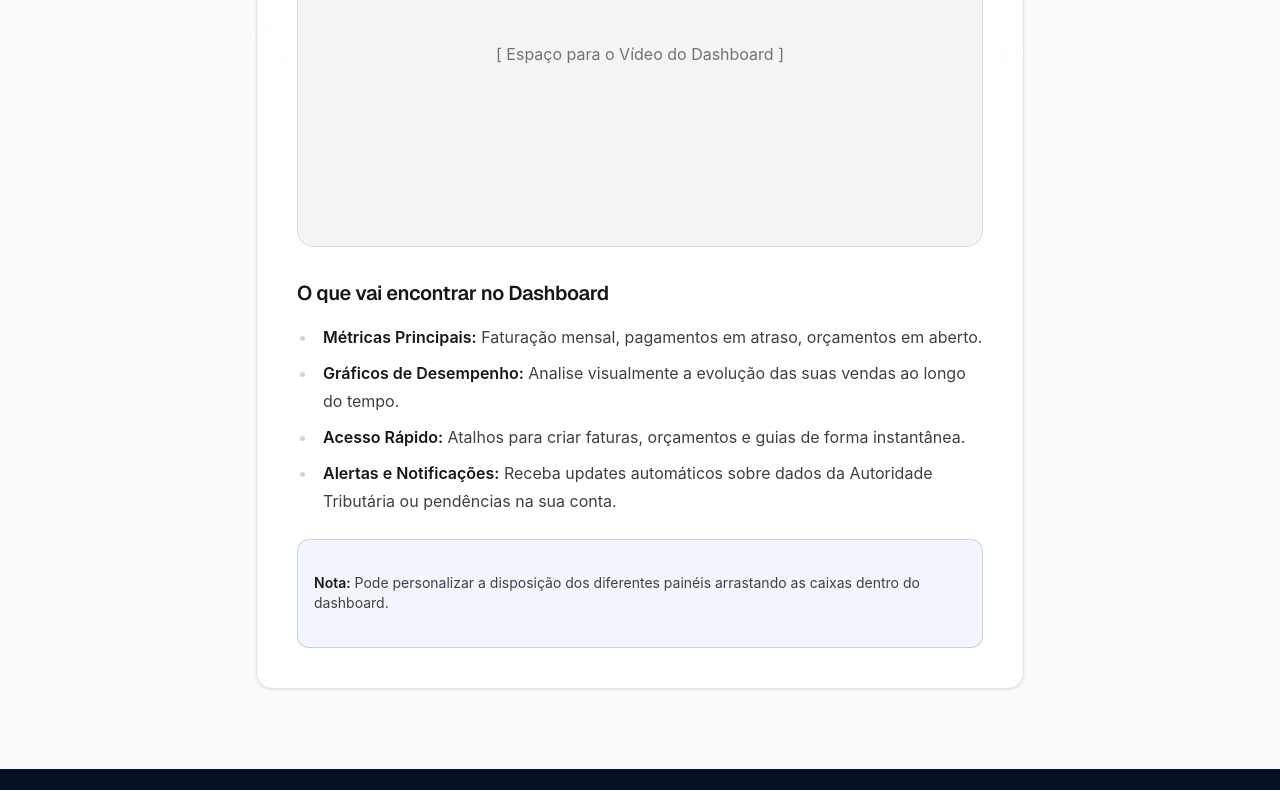
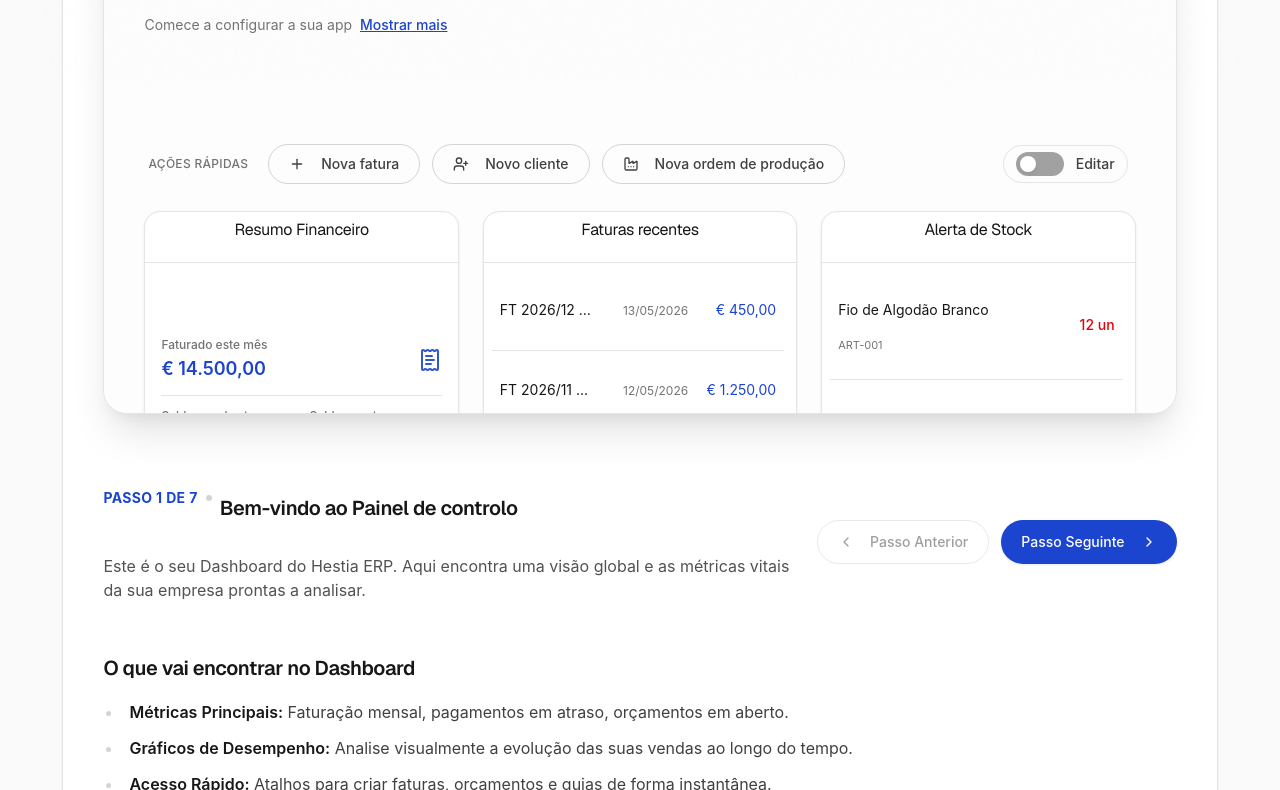
Before and after one commit to hestiatechnology/hestiatechnology.pt, an Astro site: page /pt/support/dashboard-geral in a window 1280 px wide. Shown: the part 717-1507 px from the top of the page. Built offline with nearby package versions, Linux system fonts and the light colour scheme; Astro itself is replaced by a stand-in of ours.

Commit message:
Refactor ArticlePage and SuportePage layout; add InteractiveDashboardDemo component to support page

```diff
--- a/src/components/pages/ArticlePage.tsx
+++ b/src/components/pages/ArticlePage.tsx
@@ -11,7 +11,7 @@ interface ArticlePageProps {
 export default function ArticlePage({ title, description, children, backHref = "/pt/support" }: ArticlePageProps) {
   return (
     <div className="w-full min-h-screen bg-neutral-50 dark:bg-neutral-950 py-20 px-4 md:px-8 mt-16">
-      <div className="max-w-3xl mx-auto space-y-8">
+      <div className="max-w-[1400px] w-[95%] mx-auto space-y-8">
         <a
           href={backHref}
           className="inline-flex items-center text-sm font-medium text-neutral-500 hover:text-neutral-900 dark:hover:text-neutral-50 transition-colors"
--- a/src/components/pages/SuportePage.tsx
+++ b/src/components/pages/SuportePage.tsx
@@ -32,10 +32,10 @@ export default function SuportePage() {
   const activeArticles = ARTICLES[activeTab] || [];
 
   return (
-    <div className="w-full min-h-screen bg-neutral-50 dark:bg-neutral-950 py-20 px-4 md:px-8 pt-32">
-      <div className="max-w-6xl mx-auto space-y-12">
+    <div className="w-full min-h-screen bg-neutral-50 dark:bg-neutral-950 py-20 px-4 md:px-8 mt-16">
+      <div className="max-w-[1400px] w-[95%] mx-auto space-y-12">
         {/* Header Section */}
-        <div className="text-center space-y-6 max-w-2xl mx-auto">
+        <div className="text-center space-y-6 max-w-4xl mx-auto">
           <h1 className="text-4xl md:text-5xl font-bold tracking-tight text-neutral-900 dark:text-neutral-50">
             Centro de Suporte
           </h1>
--- /dev/null
+++ b/src/components/support/InteractiveDashboardDemo.tsx
@@ -0,0 +1,298 @@
+import React, { useState, useEffect } from "react";
+import { ChevronRight, ChevronLeft, ChevronDown, Plus, UserPlus, Factory, GripVertical, Settings, Bell, TrendingUp, AlertCircle, Clock, ReceiptText, BarChart3, FileText, SwitchCamera, X, Users, SquarePlus, TriangleAlert } from "lucide-react";
+import { Button } from "@/components/ui/button";
+
+const STEPS = [
+  {
+    title: "Bem-vindo ao Painel de controlo",
+    description: "Este é o seu Dashboard do Hestia ERP. Aqui encontra uma visão global e as métricas vitais da sua empresa prontas a analisar.",
+    target: "dashboard-root"
+  },
+  {
+    title: "Ações Rápidas",
+    description: "Aqui pode criar rapidamente Faturas, Clientes ou Ordens de Produção sem ter de navegar pelos respetivos menus verticais do ERP.",
+    target: "quick-actions"
+  },
+  {
+    title: "Modo de Edição",
+    description: "Ao ativar o botão 'Editar dashboard', poderá reorganizar a disposição dos cartões arrastando-os pelo ícone.",
+    target: "edit-mode"
+  },
+  {
+    title: "Adicionar Cartão",
+    description: "Para além de reposicionar, pode carregar em 'Adicionar card' (quando em modo de edição) para abrir o catálogo e incluir novas métricas à sua medida.",
+    target: "add-card-modal"
+  },
+  {
+    title: "Resumo Financeiro",
+    description: "Consulte o total faturado no mês atual, os saldos que estão em aberto (por receber) e os valores em atraso.",
+    target: "financial-summary"
+  },
+  {
+    title: "Documentos Recentes",
+    description: "Cartões como as 'Últimas Faturas' permitem ver imediatamente os documentos emitidos nos últimos dias e o seu estado.",
+    target: "invoices-card"
+  },
+  {
+    title: "Controlo de Stock",
+    description: "Personalize ainda alertas como o de Stock Baixo para saber sempre quais os materiais que precisa de encomendar com urgência.",
+    target: "low-stock-card"
+  }
+];
+
+export default function InteractiveDashboardDemo() {
+  const [currentStep, setCurrentStep] = useState(0);
+  const [editMode, setEditMode] = useState(false);
+  const stepData = STEPS[currentStep];
+
+  const goNext = () => setCurrentStep((p) => Math.min(p + 1, STEPS.length - 1));
+  const goPrev = () => setCurrentStep((p) => Math.max(p - 1, 0));
+
+  useEffect(() => {
+    // Simulamos o ligar/desligar do edit mode no passo do edit-mode
+    if (currentStep === 2 && !editMode) setEditMode(true);
+    if (currentStep !== 2 && editMode) setEditMode(false);
+  }, [currentStep]);
+
+  // Helper para decidir estilos de highlight
+  const getHighlightClass = (targetName: string) => {
+    if (stepData.target === targetName && targetName !== "dashboard-root" && targetName !== "add-card-modal") {
+      return "ring-4 ring-primary ring-offset-4 ring-offset-[#fdfdfd] z-10 relative shadow-xl scale-[1.01] transition-all bg-white rounded-xl";
+    }
+    return "transition-all duration-300";
+  };
+
+  return (
+    <div className="w-full flex flex-col items-center gap-6 my-8">
+
+      {/* Container Principal do Mock do Hestia ERP - FORCE LIGHT MODE */}
+      <div className="w-full aspect-[4/3] md:aspect-[16/8] border border-neutral-200 rounded-3xl bg-[#f8f9fa] md:bg-white overflow-hidden flex flex-col relative shadow-xl text-sm mb-4 text-neutral-900 font-sans">
+
+        {/* Mock Modal "Adicionar Card" (Only visible in step 3) */}
+        <div className={`absolute inset-0 z-50 bg-neutral-900/30 backdrop-blur-[1px] flex items-center justify-center transition-all duration-300 ${stepData.target === "add-card-modal" ? "opacity-100 pointer-events-auto" : "opacity-0 pointer-events-none"}`}>
+           <div className={`w-full max-w-[500px] bg-[#fdfdfd] rounded-[28px] shadow-2xl p-6 flex flex-col gap-2 transition-transform duration-500 delay-100 ${stepData.target === "add-card-modal" ? 'scale-100 translate-y-0' : 'scale-95 translate-y-4'}`}>
+              <h2 className="text-[22px] font-normal tracking-tight text-neutral-900 mb-1">Adionar cartão</h2>
+
+              <div className="flex flex-col gap-4">
+                 <div className="flex flex-col gap-2 p-3">
+                   <h3 className="text-sm font-medium text-neutral-800">Escolha o cartão que necessita.</h3>
+
+                   {/* Material 3 Outlined Select Mock */}
+                   <div className="relative mt-2 border border-neutral-400 rounded ring-transparent hover:border-neutral-900 transition-colors px-4 py-3 min-h-[56px] flex items-center justify-between cursor-pointer bg-white">
+                      <span className="absolute -top-2 left-3 bg-white px-1 text-xs text-neutral-600 font-medium">Cartão</span>
+                      <span className="text-base text-neutral-900">Resumo Financeiro</span>
+                      <ChevronDown className="w-5 h-5 text-neutral-600" />
+                   </div>
+                 </div>
+
+                 {/* Mock Card Preview Inside Modal */}
+                 <div className="mx-3 mb-2 rounded-2xl border border-neutral-200 bg-white p-4 shadow-sm opacity-80 zoom-95 flex flex-col gap-3">
+                    <div className="flex items-center justify-between">
+                       <div className="flex flex-col gap-0.5">
+                         <span className="text-xs font-medium text-neutral-500">Faturado este mês</span>
+                         <span className="text-base font-semibold text-primary">€ 14.500,00</span>
+                       </div>
+                       <ReceiptText className="w-5 h-5 text-primary" />
+                    </div>
+                    <div className="w-full h-px bg-neutral-200"></div>
+                 </div>
+              </div>
+
+              <div className="flex justify-end gap-2 mt-4">
+                <Button variant="ghost" className="text-neutral-700 hover:text-neutral-900 hover:bg-neutral-100 rounded-full font-medium h-10 px-6">Cancelar</Button>
+                <Button className="bg-primary hover:bg-primary/90 text-white rounded-full font-medium h-10 px-6">Adicionar</Button>
+              </div>
+           </div>
+        </div>
+
+        {/* Mock Main Content */}
+        <div className={`flex-1 flex flex-col h-full bg-[#fdfdfd] overflow-y-auto ${getHighlightClass("dashboard-root")}`}>
+
+          {/* Header Title (Painel de controlo) */}
+          <div className="px-6 py-8 md:px-10 md:py-10 pb-0">
+             <div className="text-xs text-neutral-500 mb-1 flex items-center gap-1 font-medium">
+               <span>Início</span>
+             </div>
+             <h1 className="text-[32px] md:text-[36px] font-normal tracking-tight text-neutral-900 leading-tight">Painel de controlo</h1>
+             <p className="text-sm text-neutral-500 mt-1">Comece a configurar a sua app <a href="#" className="font-medium text-primary hover:underline ml-1">Mostrar mais</a></p>
+          </div>
+
+          <div className="mx-auto max-w-[1400px] w-full mt-6">
+            {/* Quick Actions & Edit Controls */}
+            <div className="flex flex-wrap items-center justify-between gap-4 px-6 md:px-10 py-5">
+
+              <div className={`flex flex-wrap items-center gap-3 ${getHighlightClass("quick-actions")} p-1`}>
+                <span className="text-xs font-medium text-neutral-500 mr-2 uppercase tracking-wide">Ações rápidas</span>
+                <Button variant="outline" className="h-10 rounded-full border-neutral-300 text-neutral-700 hover:bg-neutral-100 font-medium px-5">
+                  <Plus className="w-4 h-4 mr-2" /> Nova fatura
+                </Button>
+                <Button variant="outline" className="h-10 rounded-full border-neutral-300 text-neutral-700 hover:bg-neutral-100 font-medium px-5">
+                  <UserPlus className="w-4 h-4 mr-2" /> Novo cliente
+                </Button>
+                <Button variant="outline" className="h-10 rounded-full border-neutral-300 text-neutral-700 hover:bg-neutral-100 font-medium px-5 hidden sm:flex">
+                  <Factory className="w-4 h-4 mr-2" /> Nova ordem de produção
+                </Button>
+              </div>
+
+              <div className={`flex items-center gap-4 ${getHighlightClass("edit-mode")} p-2 rounded-xl`}>
+                {editMode && (
+                  <Button variant="outline" className={`h-10 rounded-full border-neutral-300 text-neutral-700 hover:bg-neutral-100 font-medium px-5 transition-all duration-300 ${stepData.target === 'add-card-modal' ? 'ring-4 ring-primary ring-offset-2 border-primary/50 text-primary' : ''}`}>
+                    <SquarePlus className="w-4 h-4 mr-2" />
+                    Adicionar card
+                  </Button>
+                )}
+                <div className="flex items-center gap-3 cursor-pointer select-none border border-neutral-200 py-1.5 px-3 rounded-full hover:bg-neutral-50" onClick={() => setEditMode(!editMode)}>
+                  <div className={`w-12 h-6 rounded-full flex items-center px-1 transition-colors duration-300 relative ${editMode ? 'bg-[#1cc06b]' : 'bg-neutral-400'}`}>
+                    <div className={`w-4 h-4 rounded-full bg-white shadow transition-transform duration-300 ${editMode ? 'translate-x-[24px]' : 'translate-x-0'}`}></div>
+                  </div>
+                  <span className="text-sm font-medium text-neutral-700">Editar</span>
+                </div>
+              </div>
+
+            </div>
+
+            {/* Grid Cards */}
+            <div className="grid grid-cols-1 lg:grid-cols-3 gap-6 px-6 md:px-10 pb-16">
+
+              {/* Card - Resumo Financeiro */}
+              <div className={`bg-white border border-neutral-200 rounded-xl shadow-sm flex flex-col w-full h-[350px] ${getHighlightClass("financial-summary")}`}>
+                 <div className="flex items-center gap-2 px-3 py-2 border-b border-neutral-200 min-h-[48px]">
+                    {editMode && <GripVertical className="w-5 h-5 text-neutral-400 cursor-grab hover:text-neutral-600 transition-colors" />}
+                    <h1 className="text-base font-normal flex-1 text-center truncate text-neutral-900 leading-tight">Resumo Financeiro</h1>
+                    {editMode && <X className="w-5 h-5 text-neutral-400 cursor-pointer hover:text-red-500 transition-colors" />}
+                 </div>
+
+                 <div className="flex flex-col justify-center flex-1 gap-3 px-4 overflow-hidden">
+                    <div className="flex flex-col gap-3 w-full">
+
+                       <div className="flex items-center justify-between text-[#1cc06b]">
+                         <div className="flex flex-col gap-0.5">
+                           <span className="text-xs font-medium text-neutral-500">Faturado este mês</span>
+                           <span className="text-lg font-semibold text-primary">€ 14.500,00</span>
+                         </div>
+                         <ReceiptText className="w-6 h-6 text-primary opacity-90" />
+                       </div>
+
+                       <div className="w-full h-px bg-neutral-200"></div>
+
+                       <div className="flex justify-between gap-4">
+                         <div className="flex flex-col gap-0.5 flex-1">
+                           <span className="text-xs font-medium text-neutral-500">Saldo em aberto</span>
+                           <span className="text-sm font-medium text-primary">€ 3.200,00</span>
+                         </div>
+                         <div className="flex flex-col gap-0.5 flex-1">
+                           <span className="text-xs font-medium text-neutral-500">Saldo em atraso</span>
+                           <span className="text-sm font-medium text-red-600">€ 550,00</span>
+                         </div>
+                       </div>
+
+                       <div className="flex items-center gap-1.5 rounded bg-[#FFDAD6] px-2 py-1 mt-1">
+                         <TriangleAlert className="w-3.5 h-3.5 text-[#410002]" />
+                         <span className="text-[11px] font-medium text-[#410002]">Existem faturas vencidas em aberto</span>
+                       </div>
+                    </div>
+                 </div>
+              </div>
+
+              {/* Card - Últimas faturas */}
+              <div className={`bg-white border border-neutral-200 rounded-xl shadow-sm flex flex-col w-full h-[350px] ${getHighlightClass("invoices-card")}`}>
+                 <div className="flex items-center gap-2 px-3 py-2 border-b border-neutral-200 min-h-[48px]">
+                    {editMode && <GripVertical className="w-5 h-5 text-neutral-400 cursor-grab hover:text-neutral-600 transition-colors" />}
+                    <h1 className="text-base font-normal flex-1 text-center truncate text-neutral-900 leading-tight">Faturas recentes</h1>
+                    {editMode && <X className="w-5 h-5 text-neutral-400 cursor-pointer hover:text-red-500 transition-colors" />}
+                 </div>
+
+                 <div className="flex flex-col flex-1 overflow-hidden p-2">
+                   <div className="overflow-y-auto w-full h-full pr-1">
+                     {[
+                       { id: "FT 2026/12", client: "Acme Corp", total: "€ 450,00", time: "13/05/2026" },
+                       { id: "FT 2026/11", client: "Têxteis Silva", total: "€ 1.250,00", time: "12/05/2026" },
+                       { id: "FT 2026/10", client: "Malhas e Fios Lda", total: "€ 8.900,00", time: "11/05/2026" },
+                       { id: "FT 2026/09", client: "Indústrias ABC", total: "€ 2.100,00", time: "09/05/2026" },
+                       { id: "FT 2026/08", client: "Exemplo Lda", total: "€ 340,00", time: "05/05/2026" },
+                     ].map((inv, idx) => (
+                        <div key={idx} className="flex flex-row items-center py-3 border-b border-neutral-200 last:border-b-0 cursor-pointer hover:bg-neutral-50 transition-colors px-2">
+                           <div className="flex-1 min-w-0 pr-4">
+                             <p className="text-sm font-normal text-neutral-900 truncate" title={inv.client}>{inv.id} - {inv.client}</p>
+                           </div>
+                           <div className="w-[80px] text-right shrink-0">
+                             <span className="text-xs text-neutral-500">{inv.time}</span>
+                           </div>
+                           <div className="w-[88px] text-right shrink-0">
+                             <span className="text-sm font-normal text-primary">{inv.total}</span>
+                           </div>
+                        </div>
+                     ))}
+                   </div>
+                 </div>
+              </div>
+
+               {/* Card - Alerta de Stock */}
+               <div className={`bg-white border border-neutral-200 rounded-xl shadow-sm flex flex-col w-full h-[350px] ${getHighlightClass("low-stock-card")}`}>
+                 <div className="flex items-center gap-2 px-3 py-2 border-b border-neutral-200 min-h-[48px]">
+                    {editMode && <GripVertical className="w-5 h-5 text-neutral-400 cursor-grab hover:text-neutral-600 transition-colors" />}
+                    <h1 className="text-base font-normal flex-1 text-center truncate text-neutral-900 leading-tight">Alerta de Stock</h1>
+                    {editMode && <X className="w-5 h-5 text-neutral-400 cursor-pointer hover:text-red-500 transition-colors" />}
+                 </div>
+
+                 <div className="flex flex-col flex-1 overflow-hidden p-2">
+                   <div className="overflow-y-auto w-full h-full pr-1">
+                     {[
+                       { id: "ART-001", name: "Fio de Algodão Branco", stock: "12 un" },
+                       { id: "ART-045", name: "Etiquetas Têxteis (Lote)", stock: "5 un" },
+                       { id: "ART-102", name: "Agulhas Industriais 90/14", stock: "2 un" },
+                       { id: "ART-033", name: "Linha Poliéster Preta", stock: "0 un" },
+                       { id: "ART-089", name: "Botão Redondo 15mm", stock: "8 un" },
+                     ].map((item, idx) => (
+                        <div key={idx} className="flex flex-row items-center py-3 border-b border-neutral-200 last:border-b-0 cursor-pointer hover:bg-neutral-50 transition-colors px-2">
+                           <div className="flex-1 min-w-0 pr-4">
+                             <p className="text-sm font-normal text-neutral-900 truncate" title={item.name}>{item.name}</p>
+                             <p className="text-[11px] text-neutral-500 mt-0.5">{item.id}</p>
+                           </div>
+                           <div className="w-[60px] text-right shrink-0">
+                             <span className="text-sm font-medium text-red-600">{item.stock}</span>
+                           </div>
+                        </div>
+                     ))}
+                   </div>
+                 </div>
+              </div>
+
+            </div>
+          </div>
+
+        </div>
+
+      </div>
+
+      {/* Título de Passo Atual Simples Acima */}
+      {/* Container de Informação do Tour e Controlos de Navegação que acompanha cada passo em modo lista em baixo */}
+      <div className="w-full flex flex-col md:flex-row gap-6 mt-2 items-center justify-between">
+
+        {/* Texto descritivo que transita a cada passo */}
+        <div className="flex-1 space-y-1">
+          <div className="flex items-center gap-2">
+            <span className="text-primary font-bold text-sm tracking-wide uppercase">Passo {currentStep + 1} de {STEPS.length}</span>
+            <div className="w-1.5 h-1.5 rounded-full bg-neutral-300"></div>
+            <h3 className="font-semibold text-xl text-neutral-900 dark:text-white">{stepData.title}</h3>
+          </div>
+          <p className="text-neutral-600 dark:text-neutral-400 text-base max-w-3xl">
+            {stepData.description}
+          </p>
+        </div>
+
+        {/* Botões Simples */}
+        <div className="flex items-center gap-3 shrink-0">
+          <Button variant="outline" className="h-11 px-5 rounded-full border-neutral-300 hover:bg-neutral-100 text-neutral-700 font-medium" onClick={goPrev} disabled={currentStep === 0}>
+            <ChevronLeft className="w-4 h-4 mr-2" /> Passo Anterior
+          </Button>
+          <Button className="h-11 px-5 rounded-full bg-primary hover:bg-primary/90 text-white font-medium shadow-sm transition-all" onClick={goNext} disabled={currentStep === STEPS.length - 1}>
+            Passo Seguinte <ChevronRight className="w-4 h-4 ml-2" />
+          </Button>
+        </div>
+
+      </div>
+
+    </div>
+  );
+}
--- a/src/pages/pt/support/dashboard-geral.astro
+++ b/src/pages/pt/support/dashboard-geral.astro
@@ -1,6 +1,7 @@
 ---
 import Layout from "@/layouts/Layout.astro";
 import ArticlePage from "@/components/pages/ArticlePage";
+import InteractiveDashboardDemo from "@/components/support/InteractiveDashboardDemo";
 ---
 
 <Layout title="Dashboard Geral — Suporte Hestia Technology">
@@ -14,10 +15,10 @@ import ArticlePage from "@/components/pages/ArticlePage";
           O <strong>Dashboard Geral</strong> é o coração do Hestia ERP. Ao entrar no sistema, esta é a primeira página que verá, consolidando as informações mais importantes num piscar de olhos.
         </p>
 
-        <h3 class="text-xl font-semibold mt-8 mb-4">Vídeo de Introdução</h3>
-        <div class="aspect-video w-full rounded-xl overflow-hidden bg-neutral-100 dark:bg-neutral-800 border flex items-center justify-center">
-          <p class="text-neutral-500">[ Espaço para o Vídeo do Dashboard ]</p>
-        </div>
+        <h3 class="text-xl font-semibold mt-8 mb-4">Tour Interativo</h3>
+
+        {/* Aqui injetamos o nosso componente falso com a demonstração */}
+        <InteractiveDashboardDemo client:visible />
 
         <h3 class="text-xl font-semibold mt-8 mb-4">O que vai encontrar no Dashboard</h3>
         <ul class="list-disc pl-5 space-y-2">
```
